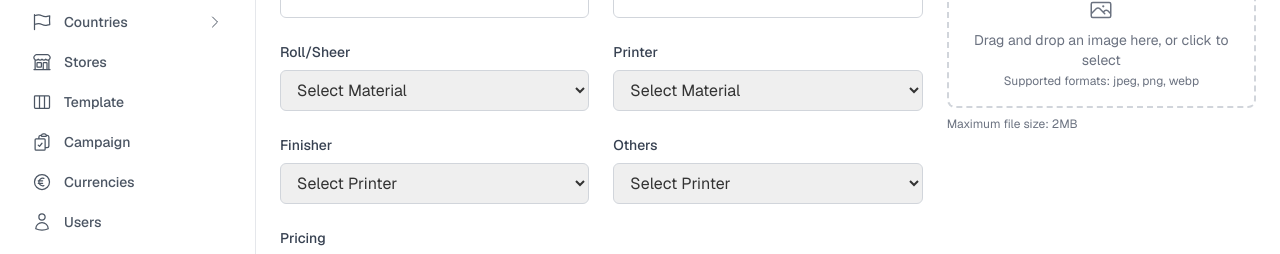
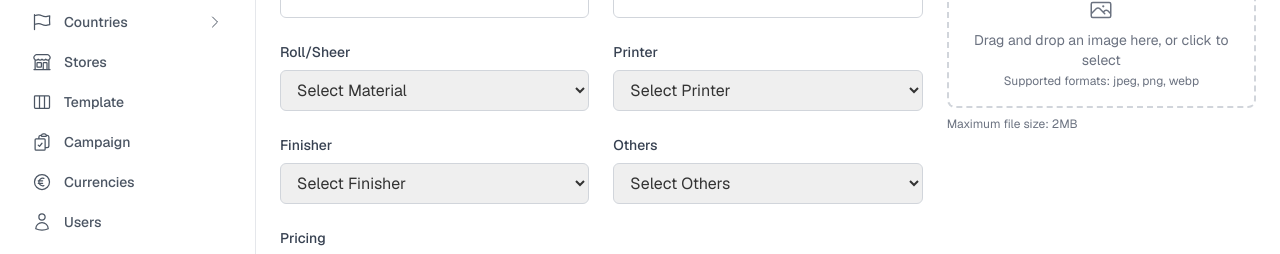
Before and after one commit to einfoengine/novasadmin, a Next.js app: page /products/new in a window 1280 px wide. Shown: the part 196-450 px from the top of the page. Built offline with nearby package versions, Linux system fonts and the light colour scheme.

Commit message:
Feat: ProductForm

```diff
--- a/src/components/ProductForm.tsx
+++ b/src/components/ProductForm.tsx
@@ -7,6 +7,7 @@ interface Material {
   id: string;
   name: string;
   materialSegment: string;
+  materialType: string | null;
   description: string;
 }
 
@@ -93,12 +94,6 @@ export default function ProductForm({
     onSubmit(formData);
   };
 
-  // Filter materials by segment
-  const rollMaterials = materials.filter(m => m.materialSegment === 'roll');
-  const sheetMaterials = materials.filter(m => m.materialSegment === 'sheet');
-  const printerMaterials = materials.filter(m => m.materialSegment === 'printer');
-  const finisherMaterials = materials.filter(m => m.materialSegment === 'finisher');
-
   return (
     <div className="grid grid-cols-1 lg:grid-cols-3 gap-6">
       {/* Form Section */}
@@ -145,16 +140,9 @@ export default function ProductForm({
                   className="w-full px-3 py-2 border border-gray-300 rounded-md focus:outline-none focus:ring-2 focus:ring-primary focus:border-transparent"
                 >
                   <option value="">Select Material</option>
-                  {rollMaterials.map(material => (
-                    <option
-                      key={material.id}
-                      value={material.id}
-                      disabled={formData.material.includes(material.id)}
-                    >
-                      {material.name}
-                    </option>
-                  ))}
-                  {sheetMaterials.map(material => (
+                  {materials
+                    .filter(material => material.materialSegment === 'roll' || material.materialSegment === 'sheet')
+                    .map(material => (
                       <option
                         key={material.id}
                         value={material.id}
@@ -200,17 +188,10 @@ export default function ProductForm({
                   onChange={(e) => handleMultiSelect('material', e.target.value)}
                   className="w-full px-3 py-2 border border-gray-300 rounded-md focus:outline-none focus:ring-2 focus:ring-primary focus:border-transparent"
                 >
-                  <option value="">Select Material</option>
-                  {rollMaterials.map(material => (
-                    <option
-                      key={material.id}
-                      value={material.id}
-                      disabled={formData.material.includes(material.id)}
-                    >
-                      {material.name}
-                    </option>
-                  ))}
-                  {sheetMaterials.map(material => (
+                  <option value="">Select Printer</option>
+                  {materials
+                    .filter(material => material.materialSegment === 'printer')
+                    .map(material => (
                       <option
                         key={material.id}
                         value={material.id}
@@ -256,8 +237,10 @@ export default function ProductForm({
                   onChange={(e) => handleMultiSelect('printing', e.target.value)}
                   className="w-full px-3 py-2 border border-gray-300 rounded-md focus:outline-none focus:ring-2 focus:ring-primary focus:border-transparent"
                 >
-                  <option value="">Select Printer</option>
-                  {printerMaterials.map(material => (
+                  <option value="">Select Finisher</option>
+                  {materials
+                    .filter(material => material.materialSegment === 'finisher')
+                    .map(material => (
                       <option
                         key={material.id}
                         value={material.id}
@@ -303,8 +286,10 @@ export default function ProductForm({
                   onChange={(e) => handleMultiSelect('printing', e.target.value)}
                   className="w-full px-3 py-2 border border-gray-300 rounded-md focus:outline-none focus:ring-2 focus:ring-primary focus:border-transparent"
                 >
-                  <option value="">Select Printer</option>
-                  {printerMaterials.map(material => (
+                  <option value="">Select Others</option>
+                  {materials
+                    .filter(material => material.materialSegment === 'others')
+                    .map(material => (
                       <option
                         key={material.id}
                         value={material.id}
```
Lines whose indentation alone changed are shown as unchanged.
